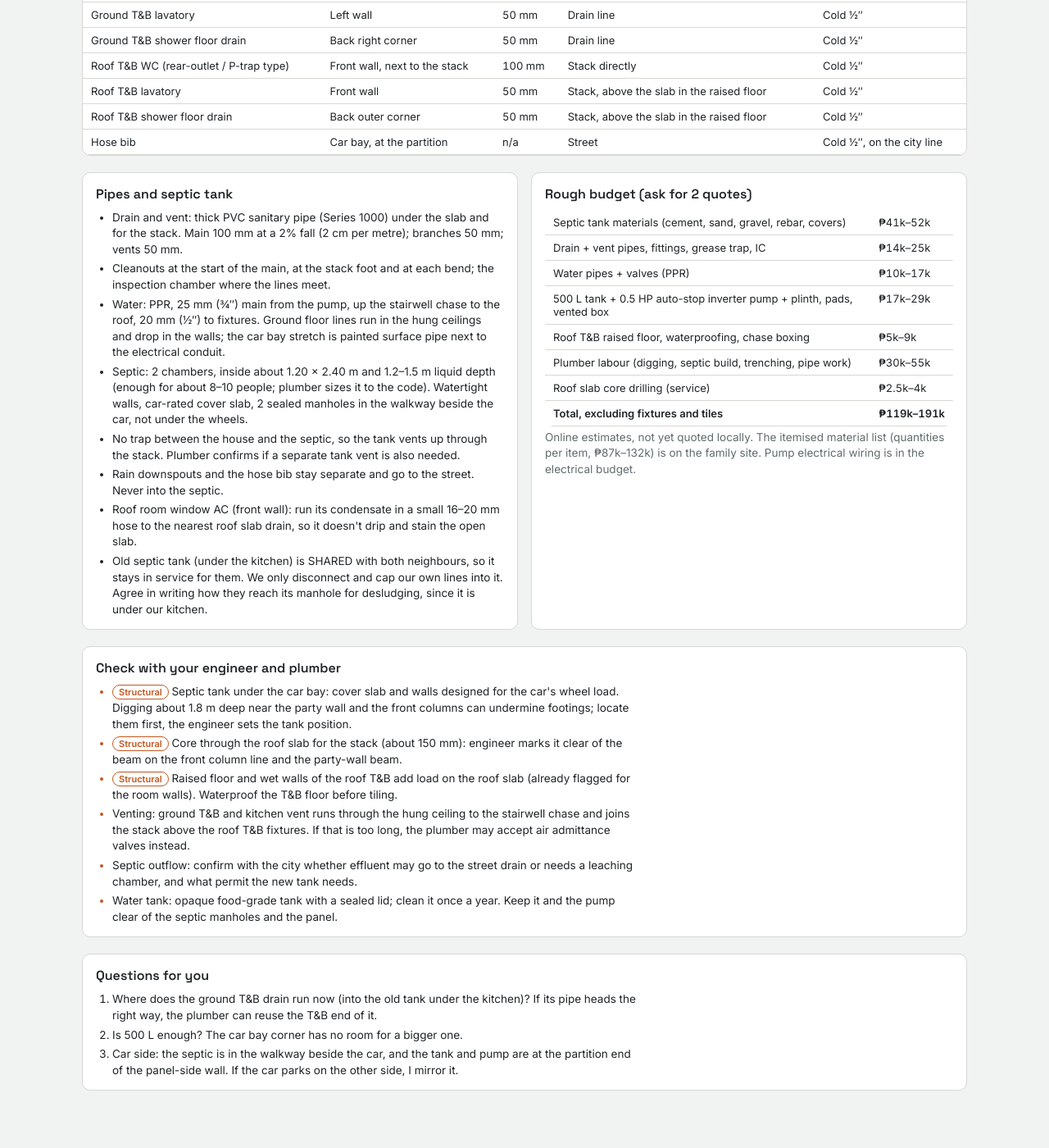
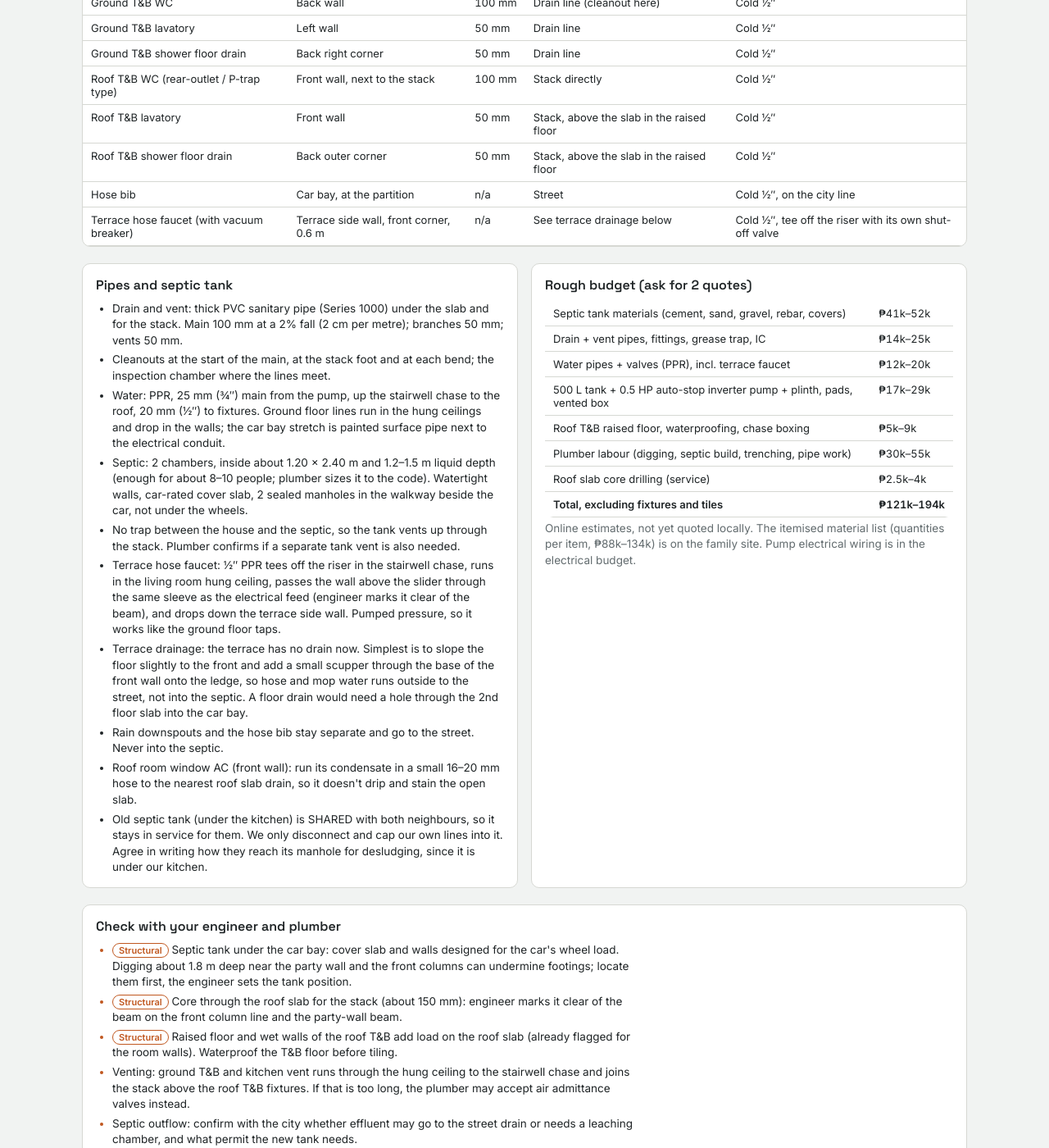
Before and after one commit to tatayotter/navarro-house, a Jekyll site: the page house/plumbing-layout-v1.html, which Jekyll copies as it is, in a window 1280 px wide and 1400 px high, scrolled down 2764 px. Shown: the whole window at 82% size. Built offline with Jekyll 4.4.1, drawn with Linux system fonts in a browser that asks for light colours; before the commit the page ends 4142 px from its top, so only the background shows below that; some of the changed text lies outside the part shown.

Commit message:
Plumbing: terrace hose faucet (tee off the stairwell riser); costs updated
Co-Authored-By: Claude Opus 5.5 <noreply@anthropic.com>
Claude-Session: https://claude.ai/code/session_01RUWgCM9SbUoargYbTj1Viu

```diff
--- a/house/plumbing-layout-v1.html
+++ b/house/plumbing-layout-v1.html
@@ -141,6 +141,7 @@ td.n{font-variant-numeric:tabular-nums;white-space:nowrap}
       <tr><td>Roof T&amp;B lavatory</td><td>Front wall</td><td class="n">50 mm</td><td>Stack, above the slab in the raised floor</td><td>Cold ½″</td></tr>
       <tr><td>Roof T&amp;B shower floor drain</td><td>Back outer corner</td><td class="n">50 mm</td><td>Stack, above the slab in the raised floor</td><td>Cold ½″</td></tr>
       <tr><td>Hose bib</td><td>Car bay, at the partition</td><td class="n">n/a</td><td>Street</td><td>Cold ½″, on the city line</td></tr>
+      <tr><td>Terrace hose faucet (with vacuum breaker)</td><td>Terrace side wall, front corner, 0.6 m</td><td class="n">n/a</td><td>See terrace drainage below</td><td>Cold ½″, tee off the riser with its own shut-off valve</td></tr>
     </tbody></table></div>
 
   <div class="two">
@@ -150,6 +151,8 @@ td.n{font-variant-numeric:tabular-nums;white-space:nowrap}
       <li>Water: PPR, 25 mm (¾″) main from the pump, up the stairwell chase to the roof, 20 mm (½″) to fixtures. Ground floor lines run in the hung ceilings and drop in the walls; the car bay stretch is painted surface pipe next to the electrical conduit.</li>
       <li class="v2">Septic: 2 chambers, inside about 1.20 × 2.40 m and 1.2–1.5 m liquid depth (enough for about 8–10 people; plumber sizes it to the code). Watertight walls, car-rated cover slab, 2 sealed manholes in the walkway beside the car, not under the wheels.</li>
       <li>No trap between the house and the septic, so the tank vents up through the stack. Plumber confirms if a separate tank vent is also needed.</li>
+      <li>Terrace hose faucet: ½″ PPR tees off the riser in the stairwell chase, runs in the living room hung ceiling, passes the wall above the slider through the same sleeve as the electrical feed (engineer marks it clear of the beam), and drops down the terrace side wall. Pumped pressure, so it works like the ground floor taps.</li>
+      <li>Terrace drainage: the terrace has no drain now. Simplest is to slope the floor slightly to the front and add a small scupper through the base of the front wall onto the ledge, so hose and mop water runs outside to the street, not into the septic. A floor drain would need a hole through the 2nd floor slab into the car bay.</li>
       <li>Rain downspouts and the hose bib stay separate and go to the street. Never into the septic.</li>
       <li>Roof room window AC (front wall): run its condensate in a small 16–20 mm hose to the nearest roof slab drain, so it doesn't drip and stain the open slab.</li>
       <li class="v2">Old septic tank (under the kitchen) is SHARED with both neighbours, so it stays in service for them. We only disconnect and cap our own lines into it. Agree in writing how they reach its manhole for desludging, since it is under our kitchen.</li>
@@ -158,14 +161,14 @@ td.n{font-variant-numeric:tabular-nums;white-space:nowrap}
         <tbody>
           <tr><td>Septic tank materials (cement, sand, gravel, rebar, covers)</td><td class="n">₱41k–52k</td></tr>
           <tr><td>Drain + vent pipes, fittings, grease trap, IC</td><td class="n">₱14k–25k</td></tr>
-          <tr><td>Water pipes + valves (PPR)</td><td class="n">₱10k–17k</td></tr>
+          <tr><td>Water pipes + valves (PPR), incl. terrace faucet</td><td class="n">₱12k–20k</td></tr>
           <tr><td>500 L tank + 0.5 HP auto-stop inverter pump + plinth, pads, vented box</td><td class="n">₱17k–29k</td></tr>
           <tr><td>Roof T&amp;B raised floor, waterproofing, chase boxing</td><td class="n">₱5k–9k</td></tr>
           <tr><td>Plumber labour (digging, septic build, trenching, pipe work)</td><td class="n">₱30k–55k</td></tr>
           <tr><td>Roof slab core drilling (service)</td><td class="n">₱2.5k–4k</td></tr>
-          <tr><td><b>Total, excluding fixtures and tiles</b></td><td class="n"><b>₱119k–191k</b></td></tr>
+          <tr><td><b>Total, excluding fixtures and tiles</b></td><td class="n"><b>₱121k–194k</b></td></tr>
         </tbody></table></div>
-      <p class="sub">Online estimates, not yet quoted locally. The itemised material list (quantities per item, ₱87k–132k) is on the family site. Pump electrical wiring is in the electrical budget.</p>
+      <p class="sub">Online estimates, not yet quoted locally. The itemised material list (quantities per item, ₱88k–134k) is on the family site. Pump electrical wiring is in the electrical budget.</p>
     </div>
   </div>
 
@@ -179,6 +182,7 @@ td.n{font-variant-numeric:tabular-nums;white-space:nowrap}
   </ul></div>
 
   <div class="box"><h2>Questions for you</h2><ol>
+    <li>Terrace: is a small scupper through the front wall OK for hose water, or do you only want the faucet for the plants on the ledge (no drain)?</li>
     <li>Where does the ground T&amp;B drain run now (into the old tank under the kitchen)? If its pipe heads the right way, the plumber can reuse the T&amp;B end of it.</li>
     <li>Is 500 L enough? The car bay corner has no room for a bigger one.</li>
     <li>Car side: the septic is in the walkway beside the car, and the tank and pump are at the partition end of the panel-side wall. If the car parks on the other side, I mirror it.</li>
@@ -421,7 +425,12 @@ o+=`<circle class="tk" cx="${X(170)}" cy="${Y(258.5)}" r="2.4"/>`;
 text(118,282,'boxed chase in the stairwell corner:','lw');
 text(118,291,'100 mm stack + vent + water riser','lw');
 text(118,300,'(passes the open void, no 2nd floor slab hole)','dim');
-text(60,240,'No plumbing on this floor (confirmed)','lc');
+// terrace hose faucet: tee off the riser in the chase, through the living hung ceiling, through the wall above the slider (same sleeve as the electrical feed), drop on the terrace side wall
+P.run([[170,258],[170,110],[170,96],[172,40],[174,34]],'pc');
+P.valve(170,240); o+=`<circle style="fill:var(--cold)" cx="${X(174.5)}" cy="${Y(32)}" r="3"/>`;
+text(166,26,'hose faucet 0.6 m','lc','style="text-anchor:end"');
+text(164,150,'½″ line in ceiling','lc','style="text-anchor:end"');
+text(60,240,'Only plumbing here: terrace hose faucet','lc');
 
 svg.innerHTML=o;
 })();
--- a/index.html
+++ b/index.html
@@ -121,7 +121,7 @@ footer a{color:var(--accent);font-weight:500}
     </a>
     <a class="card mini" href="house/plumbing-materials.html">
       <div class="ico"><svg viewBox="0 0 24 24" fill="none" stroke="currentColor" stroke-width="1.8" stroke-linejoin="round"><path d="M9 6h11M9 12h11M9 18h11M4 6h.01M4 12h.01M4 18h.01"/></svg></div>
-      <div class="card-txt"><h3>Plumbing materials</h3><p>Pipes, septic, tank, pump: ₱87k–132k</p></div><span class="arrow">›</span>
+      <div class="card-txt"><h3>Plumbing materials</h3><p>Pipes, septic, tank, pump: ₱88k–134k</p></div><span class="arrow">›</span>
     </a>
     <a class="card mini" href="house/glass-aluminium.html">
       <div class="ico"><svg viewBox="0 0 24 24" fill="none" stroke="currentColor" stroke-width="1.8" stroke-linejoin="round"><rect x="4" y="3" width="16" height="18" rx="1"/><path d="M12 3v18M4 12h16"/></svg></div>
@@ -139,7 +139,7 @@ footer a{color:var(--accent);font-weight:500}
     <div class="st"><span class="pill p-wait">Measuring</span><div><b>Front gate</b><span class="d">Roll-up car shutter plus a small door. Waiting on final measurements.</span></div></div>
     <a class="st" href="house/electrical-materials.html"><span class="pill p-wait">For checking</span><div><b>Electrical wiring</b><span class="d">Whole-house plan drafted: 20 ceiling lights, 32 outlets, 12 smart switch plates. Materials about ₱113k to ₱179k (online estimate). The electrician will check it.</span></div><span class="arrow">›</span></a>
     <a class="st" href="house/glass-aluminium.html"><span class="pill p-wait">Measuring</span><div><b>Glass and aluminium</b><span class="d">All windows and sliding doors in one list for supplier quotes. Terrace jalousie now 6 bays. About ₱118k–185k (online estimate). Sizes to be measured on site.</span></div><span class="arrow">›</span></a>
-    <a class="st" href="house/plumbing-materials.html"><span class="pill p-wait">Draft</span><div><b>Plumbing</b><span class="d">Decided: our own new septic tank under the car bay (the old one is shared with the neighbours). Water tank in the car bay with a quiet pump that stops when no tap is open. Materials about ₱87k–132k (online estimate).</span></div><span class="arrow">›</span></a>
+    <a class="st" href="house/plumbing-materials.html"><span class="pill p-wait">Draft</span><div><b>Plumbing</b><span class="d">Decided: our own new septic tank under the car bay (the old one is shared with the neighbours). Water tank in the car bay with a quiet pump that stops when no tap is open. Hose faucet on the terrace. Materials about ₱88k–134k (online estimate).</span></div><span class="arrow">›</span></a>
     <a class="st" href="rooms/master-bedroom.html"><span class="pill p-done">Planned</span><div><b>Master bedroom</b><span class="d">Plan and costing done, about ₱167k with buffer (online estimate).</span></div><span class="arrow">›</span></a>
     <a class="st" href="rooms/living-room.html"><span class="pill p-done">Planned</span><div><b>Living room</b><span class="d">Design and cost estimate done, ₱228k to ₱370k (online estimate).</span></div><span class="arrow">›</span></a>
   </div>
@@ -167,7 +167,7 @@ footer a{color:var(--accent);font-weight:500}
     <div class="cr"><div class="what">Master bedroom<span class="src s-online">Online estimate</span><small>Materials, with 10% buffer</small></div><div class="amt">≈ ₱167k</div></div>
     <div class="cr"><div class="what">Living room<span class="src s-online">Online estimate</span><small>Slider and carpentry quotes still to get</small></div><div class="amt">₱228k–370k</div></div>
     <div class="cr"><div class="what">Rooftop room<span class="src s-online">Online estimate</span><small>Insulated steel-and-Hardiflex walls, floor, ceiling, doors, T&amp;B finishes, with 10% buffer</small></div><div class="amt">₱208k–348k</div></div>
-    <div class="cr"><div class="what">Plumbing and new septic tank<span class="src s-online">Online estimate</span><small>Materials ₱87k–132k plus labour; before fixtures and tiles</small></div><div class="amt">₱119k–191k</div></div>
+    <div class="cr"><div class="what">Plumbing and new septic tank<span class="src s-online">Online estimate</span><small>Materials ₱88k–134k plus labour; before fixtures and tiles</small></div><div class="amt">₱121k–194k</div></div>
   </div>
   <p class="note">The stair total so far is ₱33,284 against a ₱35,000 budget. When a local quote comes in, its label changes to Local.</p>
 </section>
```
Also changed, not shown: house/plumbing-materials.md (+9 -6 lines).
